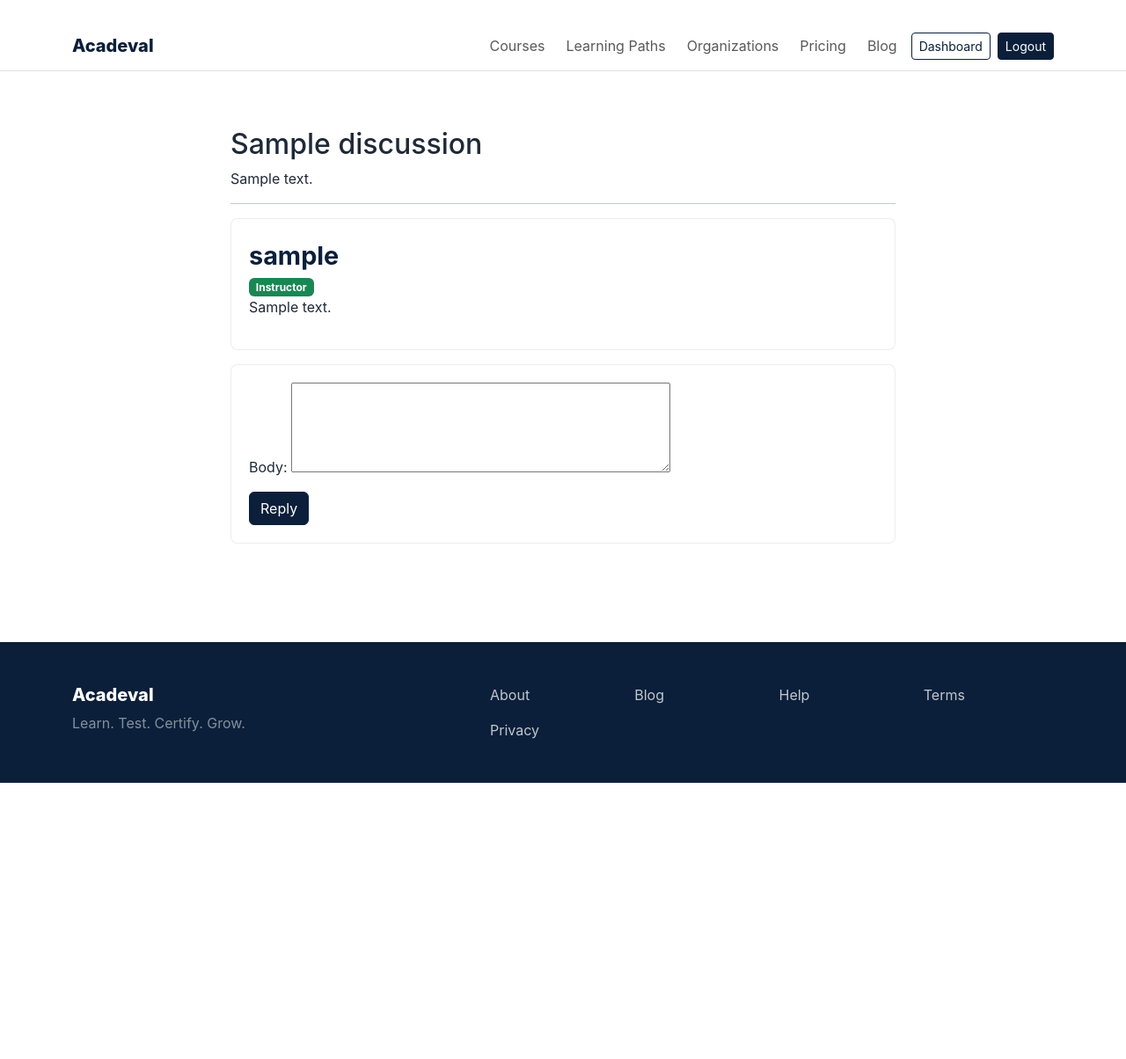
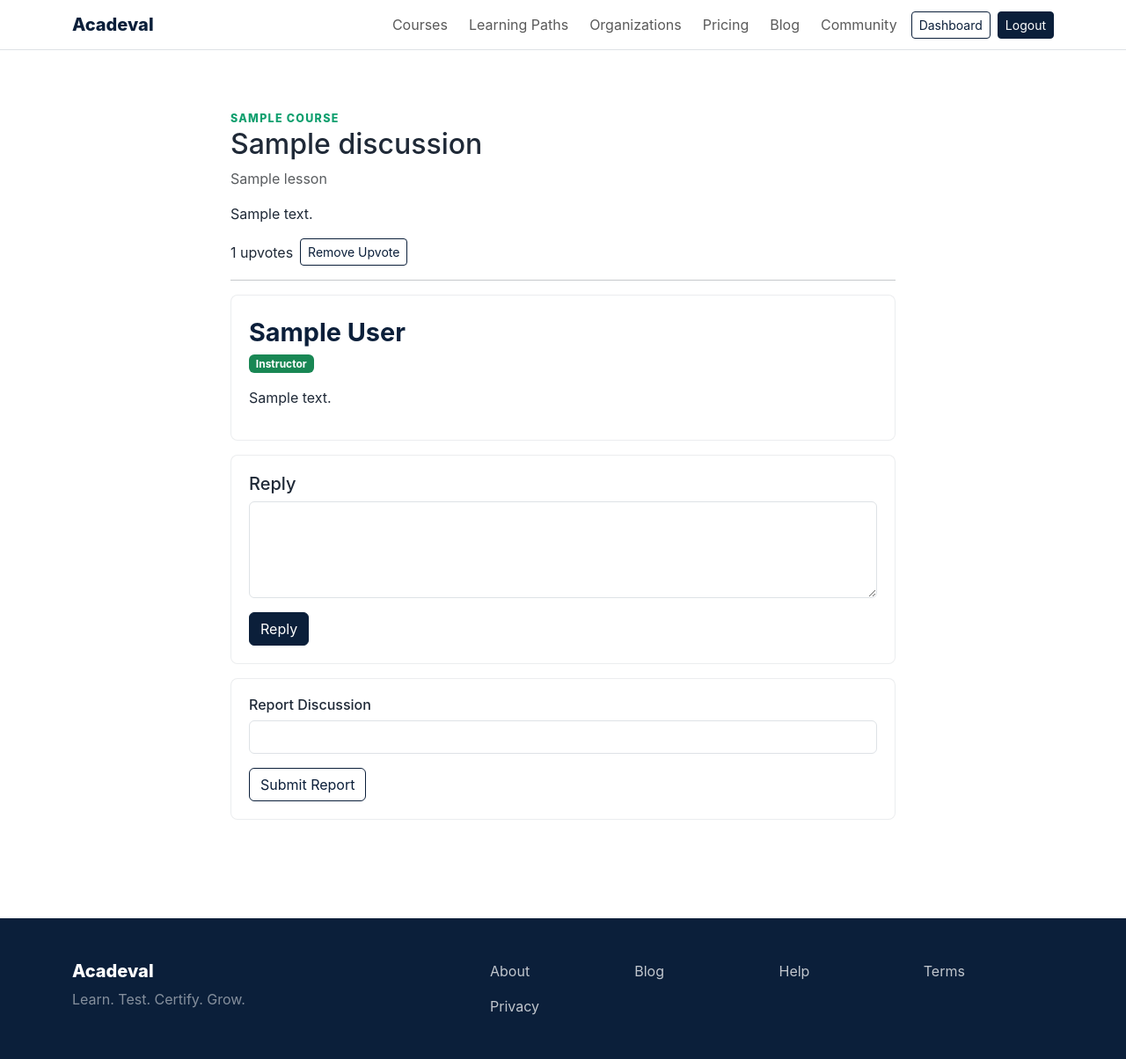
Before and after one commit to TipCodez/e-learning-platform, a Django app: page /community/1/ in a window 1280 px wide. Shown: the whole page at 88% size. Before the commit the page ends 890 px from the top, so only its background shows below. Run offline with Django 5.2, Linux system fonts and the light colour scheme; a user stored in the database is signed in; tables that the repository leaves empty hold one stand-in row (values such as "Sample post").

Commit message:
Add secure course discussions

```diff
--- a/discussions/admin.py
+++ b/discussions/admin.py
@@ -1,7 +1,9 @@
 from django.contrib import admin
 
-from discussions.models import Announcement, Discussion, DiscussionReply
+from discussions.models import Announcement, Discussion, DiscussionReply, DiscussionReport, DiscussionVote
 
 admin.site.register(Discussion)
 admin.site.register(DiscussionReply)
+admin.site.register(DiscussionVote)
+admin.site.register(DiscussionReport)
 admin.site.register(Announcement)
--- a/discussions/forms.py
+++ b/discussions/forms.py
@@ -1,17 +1,28 @@
 from django import forms
 
-from discussions.models import Discussion, DiscussionReply
+from discussions.models import Discussion, DiscussionReply, DiscussionReport
 
 
 class DiscussionForm(forms.ModelForm):
     class Meta:
         model = Discussion
-        fields = ["course", "lesson", "title", "body"]
-        widgets = {"body": forms.Textarea(attrs={"rows": 5})}
+        fields = ["lesson", "title", "body"]
+        widgets = {
+            "lesson": forms.Select(attrs={"class": "form-select"}),
+            "title": forms.TextInput(attrs={"class": "form-control"}),
+            "body": forms.Textarea(attrs={"class": "form-control", "rows": 5}),
+        }
 
 
 class DiscussionReplyForm(forms.ModelForm):
     class Meta:
         model = DiscussionReply
         fields = ["body"]
-        widgets = {"body": forms.Textarea(attrs={"rows": 4})}
+        widgets = {"body": forms.Textarea(attrs={"class": "form-control", "rows": 4})}
+
+
+class DiscussionReportForm(forms.ModelForm):
+    class Meta:
+        model = DiscussionReport
+        fields = ["reason"]
+        widgets = {"reason": forms.TextInput(attrs={"class": "form-control", "maxlength": 220})}
--- a/discussions/urls.py
+++ b/discussions/urls.py
@@ -7,6 +7,9 @@ app_name = "discussions"
 urlpatterns = [
     path("", views.discussion_list, name="list"),
     path("new/", views.create_discussion, name="create"),
+    path("courses/<slug:slug>/new/", views.create_discussion, name="create_for_course"),
     path("<int:discussion_id>/", views.discussion_detail, name="detail"),
     path("<int:discussion_id>/reply/", views.reply, name="reply"),
+    path("<int:discussion_id>/vote/", views.vote, name="vote"),
+    path("<int:discussion_id>/report/", views.report, name="report"),
 ]
--- a/discussions/views.py
+++ b/discussions/views.py
@@ -1,37 +1,113 @@
 from django.contrib import messages
 from django.contrib.auth.decorators import login_required
+from django.db.models import Count, Q
 from django.shortcuts import get_object_or_404, redirect, render
+from django.urls import reverse
+from django.views.decorators.http import require_POST
 
-from discussions.forms import DiscussionForm, DiscussionReplyForm
-from discussions.models import Discussion
+from courses.models import Course, Lesson
+from discussions.forms import DiscussionForm, DiscussionReplyForm, DiscussionReportForm
+from discussions.models import Discussion, DiscussionReport, DiscussionVote
+from enrollments.models import Enrollment
+from notifications.models import Notification
+
+
+def _can_participate(user, course):
+    if not user.is_authenticated:
+        return False
+    return (
+        course.instructor == user
+        or user.is_platform_admin
+        or Enrollment.objects.filter(student=user, course=course).exists()
+    )
+
+
+def _discussion_url(discussion):
+    return reverse("discussions:detail", kwargs={"discussion_id": discussion.id})
 
 
 def discussion_list(request):
-    discussions = Discussion.objects.select_related("course", "author").filter(is_hidden=False)
-    return render(request, "discussions/list.html", {"discussions": discussions})
+    discussions = Discussion.objects.select_related("course", "lesson", "author").filter(is_hidden=False)
+    query = request.GET.get("q", "").strip()
+    course_slug = request.GET.get("course", "").strip()
+    if query:
+        discussions = discussions.filter(Q(title__icontains=query) | Q(body__icontains=query))
+    if course_slug:
+        discussions = discussions.filter(course__slug=course_slug)
+    discussions = discussions.annotate(reply_count=Count("replies"), vote_count=Count("votes")).order_by("-created_at")
+    return render(
+        request,
+        "discussions/list.html",
+        {
+            "discussions": discussions,
+            "courses": Course.objects.filter(status=Course.Status.PUBLISHED).order_by("title"),
+            "query": query,
+            "selected_course": course_slug,
+        },
+    )
 
 
 @login_required
-def create_discussion(request):
+def create_discussion(request, slug=None):
+    if not slug:
+        messages.info(request, "Choose a course before starting a discussion.")
+        return redirect("courses:list")
+    course = get_object_or_404(Course, slug=slug, status=Course.Status.PUBLISHED)
+    if not _can_participate(request.user, course):
+        messages.error(request, "Enroll before starting a discussion for this course.")
+        return redirect("courses:detail", slug=course.slug)
+
     form = DiscussionForm(request.POST or None)
+    form.fields["lesson"].queryset = Lesson.objects.filter(module__course=course)
+    form.fields["lesson"].required = False
     if request.method == "POST" and form.is_valid():
         discussion = form.save(commit=False)
+        discussion.course = course
         discussion.author = request.user
         discussion.save()
+        if course.instructor != request.user:
+            Notification.objects.get_or_create(
+                user=course.instructor,
+                title="New course discussion",
+                notification_type=Notification.Type.SYSTEM,
+                link=_discussion_url(discussion),
+                defaults={"message": f"{request.user.email} asked a question in {course.title}."},
+            )
         messages.success(request, "Discussion posted.")
         return redirect("discussions:detail", discussion_id=discussion.id)
-    return render(request, "discussions/form.html", {"form": form})
+    return render(request, "discussions/form.html", {"form": form, "course": course})
 
 
 def discussion_detail(request, discussion_id):
-    discussion = get_object_or_404(Discussion.objects.select_related("course", "author").prefetch_related("replies"), pk=discussion_id, is_hidden=False)
+    discussion = get_object_or_404(
+        Discussion.objects.select_related("course", "course__instructor", "lesson", "author").prefetch_related("replies__author"),
+        pk=discussion_id,
+        is_hidden=False,
+    )
+    can_participate = _can_participate(request.user, discussion.course)
+    has_voted = request.user.is_authenticated and DiscussionVote.objects.filter(discussion=discussion, user=request.user).exists()
     form = DiscussionReplyForm()
-    return render(request, "discussions/detail.html", {"discussion": discussion, "form": form})
+    report_form = DiscussionReportForm()
+    return render(
+        request,
+        "discussions/detail.html",
+        {
+            "discussion": discussion,
+            "form": form,
+            "report_form": report_form,
+            "can_participate": can_participate,
+            "has_voted": has_voted,
+        },
+    )
 
 
 @login_required
+@require_POST
 def reply(request, discussion_id):
-    discussion = get_object_or_404(Discussion, pk=discussion_id)
+    discussion = get_object_or_404(Discussion.objects.select_related("course", "author", "course__instructor"), pk=discussion_id, is_hidden=False)
+    if not _can_participate(request.user, discussion.course):
+        messages.error(request, "Enroll before replying to this discussion.")
+        return redirect("courses:detail", slug=discussion.course.slug)
     form = DiscussionReplyForm(request.POST)
     if form.is_valid():
         response = form.save(commit=False)
@@ -39,5 +115,53 @@ def reply(request, discussion_id):
         response.author = request.user
         response.is_instructor_reply = discussion.course.instructor == request.user
         response.save()
+        recipients = {discussion.author_id, discussion.course.instructor_id} - {request.user.id}
+        for user_id in recipients:
+            Notification.objects.get_or_create(
+                user_id=user_id,
+                title="New discussion reply",
+                notification_type=Notification.Type.SYSTEM,
+                link=_discussion_url(discussion),
+                defaults={"message": f"{request.user.email} replied to {discussion.title}."},
+            )
         messages.success(request, "Reply posted.")
     return redirect("discussions:detail", discussion_id=discussion.id)
+
+
+@login_required
+@require_POST
+def vote(request, discussion_id):
+    discussion = get_object_or_404(Discussion, pk=discussion_id, is_hidden=False)
+    vote_obj, created = DiscussionVote.objects.get_or_create(discussion=discussion, user=request.user)
+    if created:
+        messages.success(request, "Discussion upvoted.")
+    else:
+        vote_obj.delete()
+        messages.info(request, "Upvote removed.")
+    discussion.upvotes = DiscussionVote.objects.filter(discussion=discussion).count()
+    discussion.save(update_fields=["upvotes"])
+    return redirect("discussions:detail", discussion_id=discussion.id)
+
+
+@login_required
+@require_POST
+def report(request, discussion_id):
+    discussion = get_object_or_404(Discussion.objects.select_related("course", "course__instructor"), pk=discussion_id, is_hidden=False)
+    form = DiscussionReportForm(request.POST)
+    if form.is_valid():
+        DiscussionReport.objects.update_or_create(
+            discussion=discussion,
+            reported_by=request.user,
+            defaults={"reason": form.cleaned_data["reason"], "reviewed": False},
+        )
+        discussion.is_reported = True
+        discussion.save(update_fields=["is_reported"])
+        Notification.objects.get_or_create(
+            user=discussion.course.instructor,
+            title="Discussion reported",
+            notification_type=Notification.Type.SYSTEM,
+            link=_discussion_url(discussion),
+            defaults={"message": f"A discussion in {discussion.course.title} was reported for review."},
+        )
+        messages.success(request, "Report submitted for review.")
+    return redirect("discussions:detail", discussion_id=discussion.id)
--- a/templates/courses/course_detail.html
+++ b/templates/courses/course_detail.html
@@ -1,6 +1,6 @@
 {% extends "base.html" %}
 {% block title %}{{ course.title }} | Acadeval{% endblock %}
 {% block content %}
-<section class="page-hero"><div class="container"><span class="eyebrow">{{ course.get_level_display }}</span><h1 class="display-5 fw-bold text-slate">{{ course.title }}</h1><p class="lead">{{ course.subtitle|default:course.description|truncatewords:28 }}</p><div class="d-flex gap-2 flex-wrap">{% if enrollment %}<a class="btn btn-primary" href="{% url 'enrollments:continue_learning' %}">Continue Learning</a>{% else %}<a class="btn btn-primary" href="{% url 'enrollments:enroll' course.slug %}">{% if course.is_free %}Enroll Free{% else %}Pay and Enroll{% endif %}</a>{% endif %}{% if user.is_authenticated %}<a class="btn btn-outline-primary" href="{% url 'courses:toggle_wishlist' course.slug %}">{% if is_wishlisted %}Remove from Wishlist{% else %}Save to Wishlist{% endif %}</a>{% endif %}{% if user == course.instructor or user.is_platform_admin %}<a class="btn btn-outline-primary" href="{% url 'courses:edit' course.slug %}">Edit</a><a class="btn btn-outline-primary" href="{% url 'courses:manage_modules' course.slug %}">Modules</a><a class="btn btn-outline-primary" href="{% url 'courses:manage_lessons' course.slug %}">Lessons</a>{% endif %}</div></div></section>
+<section class="page-hero"><div class="container"><span class="eyebrow">{{ course.get_level_display }}</span><h1 class="display-5 fw-bold text-slate">{{ course.title }}</h1><p class="lead">{{ course.subtitle|default:course.description|truncatewords:28 }}</p><div class="d-flex gap-2 flex-wrap">{% if enrollment %}<a class="btn btn-primary" href="{% url 'enrollments:continue_learning' %}">Continue Learning</a>{% else %}<a class="btn btn-primary" href="{% url 'enrollments:enroll' course.slug %}">{% if course.is_free %}Enroll Free{% else %}Pay and Enroll{% endif %}</a>{% endif %}{% if user.is_authenticated %}<a class="btn btn-outline-primary" href="{% url 'courses:toggle_wishlist' course.slug %}">{% if is_wishlisted %}Remove from Wishlist{% else %}Save to Wishlist{% endif %}</a>{% endif %}{% if enrollment or user == course.instructor or user.is_platform_admin %}<a class="btn btn-outline-primary" href="{% url 'discussions:create_for_course' course.slug %}">Ask Question</a>{% endif %}{% if user == course.instructor or user.is_platform_admin %}<a class="btn btn-outline-primary" href="{% url 'courses:edit' course.slug %}">Edit</a><a class="btn btn-outline-primary" href="{% url 'courses:manage_modules' course.slug %}">Modules</a><a class="btn btn-outline-primary" href="{% url 'courses:manage_lessons' course.slug %}">Lessons</a>{% endif %}</div></div></section>
 <section class="section-pad"><div class="container"><div class="row g-4"><div class="col-lg-8"><h2 class="h4">About this course</h2><p>{{ course.description }}</p><h3 class="h5">Modules</h3>{% for module in course.modules.all %}<div class="dashboard-card mb-3"><strong>{{ module.title }}</strong><p class="text-muted">{{ module.description }}</p>{% for lesson in module.lessons.all %}<a class="d-block" href="{% url 'courses:lesson' course.slug lesson.id %}">{{ lesson.title }}</a>{% empty %}<span class="text-muted">No lessons yet.</span>{% endfor %}</div>{% empty %}<p class="text-muted">No modules yet.</p>{% endfor %}</div><div class="col-lg-4"><div class="dashboard-card"><strong>{% if course.is_free %}Free{% else %}GHS {{ course.price }}{% endif %}</strong><span>Certificate: {{ course.certificate_available|yesno:"Available,Unavailable" }}</span></div><form method="post" action="{% url 'courses:review' course.slug %}" class="dashboard-card mt-3">{% csrf_token %}<h3 class="h5">Review</h3>{{ review_form.as_p }}<button class="btn btn-primary">Submit</button></form></div></div></div></section>
 {% endblock %}
--- a/templates/discussions/detail.html
+++ b/templates/discussions/detail.html
@@ -1 +1,52 @@
-{% extends "base.html" %}{% block content %}<section class="section-pad"><div class="container narrow"><h1 class="h2 text-slate">{{ discussion.title }}</h1><p>{{ discussion.body }}</p><hr>{% for reply in discussion.replies.all %}<div class="dashboard-card mb-2"><strong>{{ reply.author.username }}</strong>{% if reply.is_instructor_reply %}<span class="badge text-bg-success">Instructor</span>{% endif %}<p>{{ reply.body }}</p></div>{% endfor %}{% if user.is_authenticated %}<form method="post" action="{% url 'discussions:reply' discussion.id %}" class="dashboard-card mt-3">{% csrf_token %}{{ form.as_p }}<button class="btn btn-primary">Reply</button></form>{% endif %}</div></section>{% endblock %}
+{% extends "base.html" %}
+{% block content %}
+<section class="section-pad">
+  <div class="container narrow">
+    <span class="eyebrow">{{ discussion.course.title }}</span>
+    <h1 class="h2 text-slate">{{ discussion.title }}</h1>
+    {% if discussion.lesson %}<p class="text-muted">{{ discussion.lesson.title }}</p>{% endif %}
+    <p>{{ discussion.body|linebreaks }}</p>
+    <div class="d-flex gap-2 align-items-center">
+      <span>{{ discussion.upvotes }} upvotes</span>
+      {% if user.is_authenticated %}
+        <form method="post" action="{% url 'discussions:vote' discussion.id %}">
+          {% csrf_token %}
+          <button class="btn btn-outline-primary btn-sm" type="submit">{% if has_voted %}Remove Upvote{% else %}Upvote{% endif %}</button>
+        </form>
+      {% endif %}
+    </div>
+
+    <hr>
+    {% for reply in discussion.replies.all %}
+      <div class="dashboard-card mb-2">
+        <strong>{{ reply.author.get_full_name|default:reply.author.email }}</strong>
+        {% if reply.is_instructor_reply %}<span class="badge text-bg-success">Instructor</span>{% endif %}
+        <p>{{ reply.body|linebreaks }}</p>
+      </div>
+    {% empty %}
+      <div class="empty-state">No replies yet.</div>
+    {% endfor %}
+
+    {% if can_participate %}
+      <form method="post" action="{% url 'discussions:reply' discussion.id %}" class="dashboard-card mt-3">
+        {% csrf_token %}
+        <h2 class="h5 text-slate">Reply</h2>
+        {{ form.body }}
+        {% if form.body.errors %}<div class="text-danger small">{{ form.body.errors|join:", " }}</div>{% endif %}
+        <button class="btn btn-primary mt-3" type="submit">Reply</button>
+      </form>
+    {% elif user.is_authenticated %}
+      <div class="empty-state mt-3">Enroll in this course to reply.</div>
+    {% endif %}
+
+    {% if user.is_authenticated %}
+      <form method="post" action="{% url 'discussions:report' discussion.id %}" class="dashboard-card mt-3">
+        {% csrf_token %}
+        <h2 class="h6 text-slate">Report Discussion</h2>
+        {{ report_form.reason }}
+        <button class="btn btn-outline-primary mt-3" type="submit">Submit Report</button>
+      </form>
+    {% endif %}
+  </div>
+</section>
+{% endblock %}
--- a/templates/partials/navbar.html
+++ b/templates/partials/navbar.html
@@ -11,6 +11,7 @@
         <li class="nav-item"><a class="nav-link" href="{% url 'core:organization_training' %}">Organizations</a></li>
         <li class="nav-item"><a class="nav-link" href="{% url 'payments:pricing' %}">Pricing</a></li>
         <li class="nav-item"><a class="nav-link" href="{% url 'core:blog' %}">Blog</a></li>
+        <li class="nav-item"><a class="nav-link" href="{% url 'discussions:list' %}">Community</a></li>
         {% if user.is_authenticated %}
           <li class="nav-item"><a class="btn btn-outline-primary btn-sm" href="{% url 'dashboards:home' %}">Dashboard</a></li>
           <li class="nav-item">
```
Also changed, not shown: discussions/models.py (+22 -0 lines), templates/discussions/form.html (+21 -1 lines), templates/discussions/list.html (+43 -1 lines), discussions/migrations/0002_discussionreport_discussionvote.py (added).
